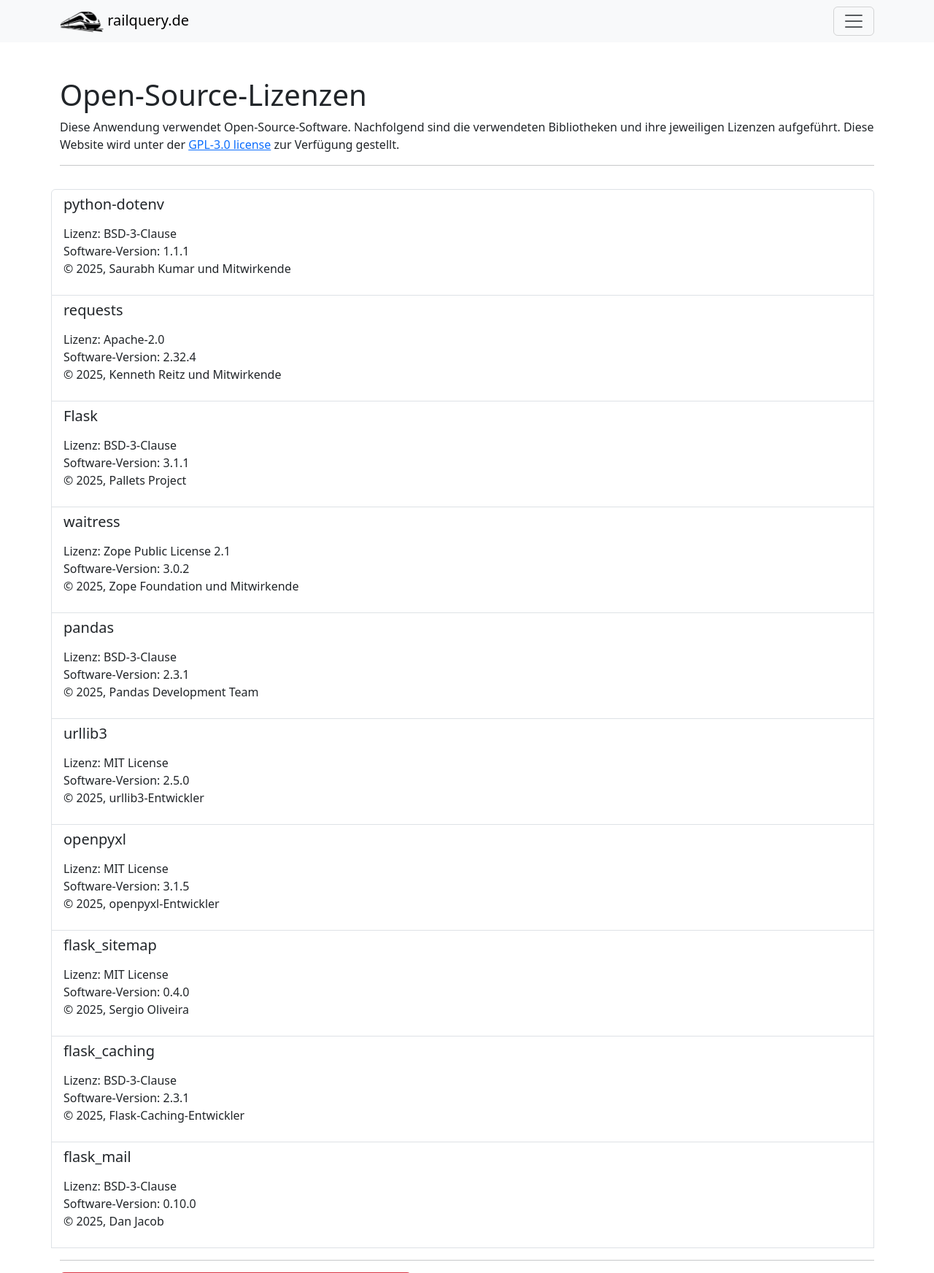
After one commit to niggiover9000/railquery, a Flask app: page /license in a window 1280 px wide. The commit adds this page. Shown: the top 1744 px of the page at 73% size. Run offline with Flask 3, Linux system fonts and the light colour scheme; parts of the project's set-up code (start-up, migrations or seed data) failed here and were passed over; some libraries are stand-ins or nearby versions.

Commit message:
Added Open Source Licenses

```diff
--- a/app.py
+++ b/app.py
@@ -14,7 +14,7 @@ from json import loads, dumps
 
 from api import get_api_data
 from personal_data import name, street, address, mail_impressum
-from variables import art, sonderart, region, betriebszustände, betriebsstellen
+from variables import art, sonderart, region, betriebszustände, betriebsstellen, licenses
 
 from datetime import datetime, timedelta
 
@@ -361,6 +361,14 @@ def types():
                            CONSENTMANAGER_ID=CONSENTMANAGER_ID)
 
 
+@app.route('/license')
+@cache.cached(timeout=1440)
+def license():
+    return render_template('licenses.html', license=licenses, title="Open-Source-Lizenzen",
+                           ANALYTICS_TAG=ANALYTICS_TAG, ADSENSE_CLIENT=ADSENSE_CLIENT,
+                           CONSENTMANAGER_ID=CONSENTMANAGER_ID)
+
+
 @app.route('/contact', methods=['GET', 'POST'])
 def contact():
     if request.method == 'POST':
--- a/templates/elements/navbar.html
+++ b/templates/elements/navbar.html
@@ -74,6 +74,13 @@
                             Spenden
                         </a>
                     </li>
+                    <li class="nav-item ">
+                        <a class="nav-link" href="/license">
+                            <img src="{{ url_for('static', filename='img/bootstrap-icons-1.11.3/arrow-through-heart.svg') }}"
+                                 class="align-middle" alt="Copyright" title="Copyright">
+                            Open-Source-Lizenzen
+                        </a>
+                    </li>
                     <hr>
                     <li class="nav-item ">
                         © <span id="year"></span> Nicolas Bartels
--- /dev/null
+++ b/templates/licenses.html
@@ -0,0 +1,32 @@
+{% include "elements/header.html" %}
+</head>
+<body>
+{% include "elements/navbar.html" %}
+<div class="container mt-5">
+    <h1 class="mb-4 d-inline">Open-Source-Lizenzen</h1>
+    <p class="mt-2">Diese Anwendung verwendet Open-Source-Software. Nachfolgend sind die verwendeten Bibliotheken und
+        ihre jeweiligen Lizenzen aufgeführt. Diese Website wird unter der <a
+                href="https://github.com/niggiover9000/railquery?tab=GPL-3.0-1-ov-file#readme" target="_blank">GPL-3.0
+            license</a> zur Verfügung gestellt.</p>
+    <hr>
+    <div class="row">
+        <ul id="results" class="list-group mt-3 col-md-12 col-sm-12">
+            {% for elements in license %}
+                <li class="list-group-item">
+                    <h5 class="mb-3">{{ elements }}</h5>
+                    <p class="mb-0">Lizenz: {{ license[elements][0] }}</p>
+                    <p class="mb-0">Software-Version: {{ license[elements][1] }}</p>
+                    <p>© <span class="copyright-year"></span>, {{ license[elements][2] }}</p>
+                </li>
+            {% endfor %}
+            <script>
+                document.querySelectorAll('.copyright-year').forEach(function (el) {
+                    el.textContent = new Date().getFullYear();
+                });
+            </script>
+        </ul>
+    </div>
+    {% include "elements/footer.html" %}
+</div>
+</body>
+</html>
--- a/variables.py
+++ b/variables.py
@@ -197,4 +197,15 @@ betriebsstellen = {"AA": ["Abnehmeranlage", "", ""],
                    "vp-Hp": ["Verpachteter Haltepunkt",
                              "Bahnanlage, die im Eigentum der Deutschen Bahn AG steht, aber an Dritte verpachtet ist.",
                              "Siehe Haltepunkt."]
-                     }
+                   }
+
+licenses = {"python-dotenv": ["BSD-3-Clause", "1.1.1", "Saurabh Kumar und Mitwirkende"],
+            "requests": ["Apache-2.0", "2.32.4", "Kenneth Reitz und Mitwirkende"],
+            "Flask": ["BSD-3-Clause", "3.1.1", "Pallets Project"],
+            "waitress": ["Zope Public License 2.1", "3.0.2", "Zope Foundation und Mitwirkende"],
+            "pandas": ["BSD-3-Clause", "2.3.1", "Pandas Development Team"],
+            "urllib3": ["MIT License", "2.5.0", "urllib3-Entwickler"],
+            "openpyxl": ["MIT License", "3.1.5", "openpyxl-Entwickler"],
+            "flask_sitemap": ["MIT License", "0.4.0", "Sergio Oliveira"],
+            "flask_caching": ["BSD-3-Clause", "2.3.1", "Flask-Caching-Entwickler"],
+            "flask_mail": ["BSD-3-Clause", "0.10.0", "Dan Jacob"]}
```
